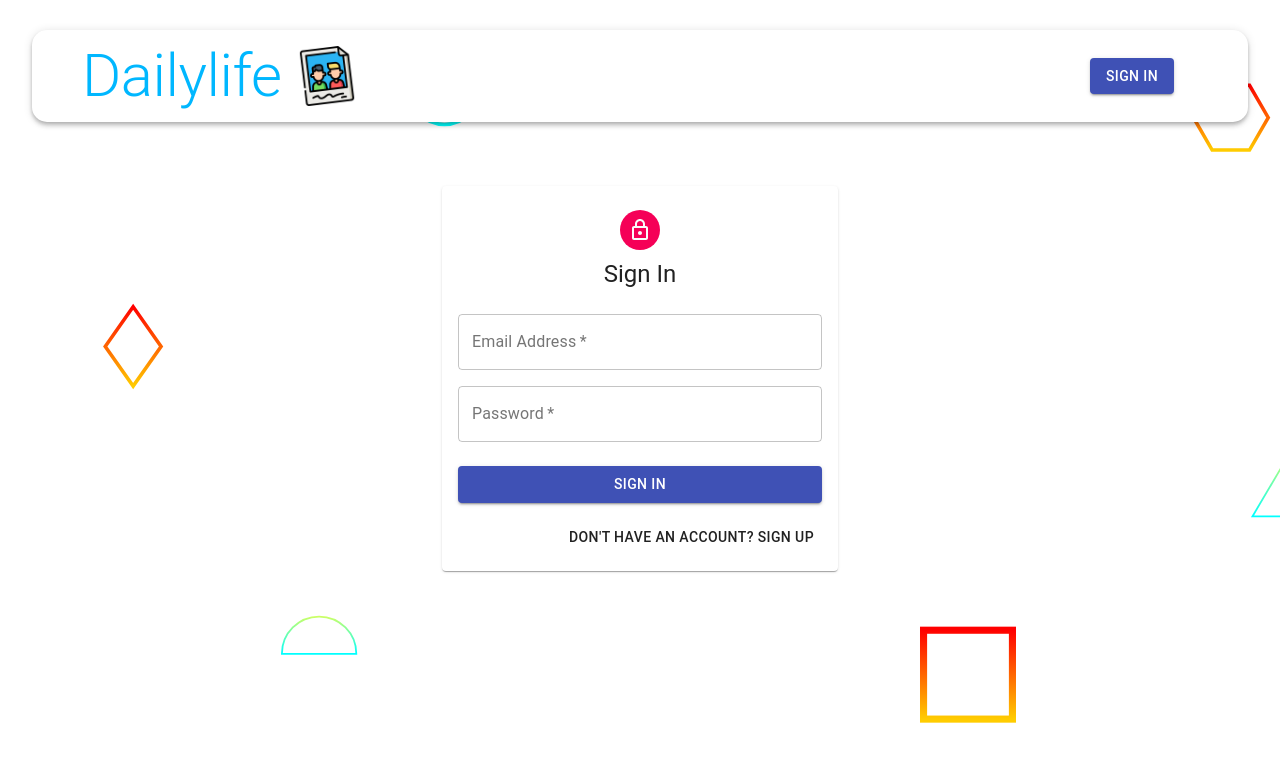
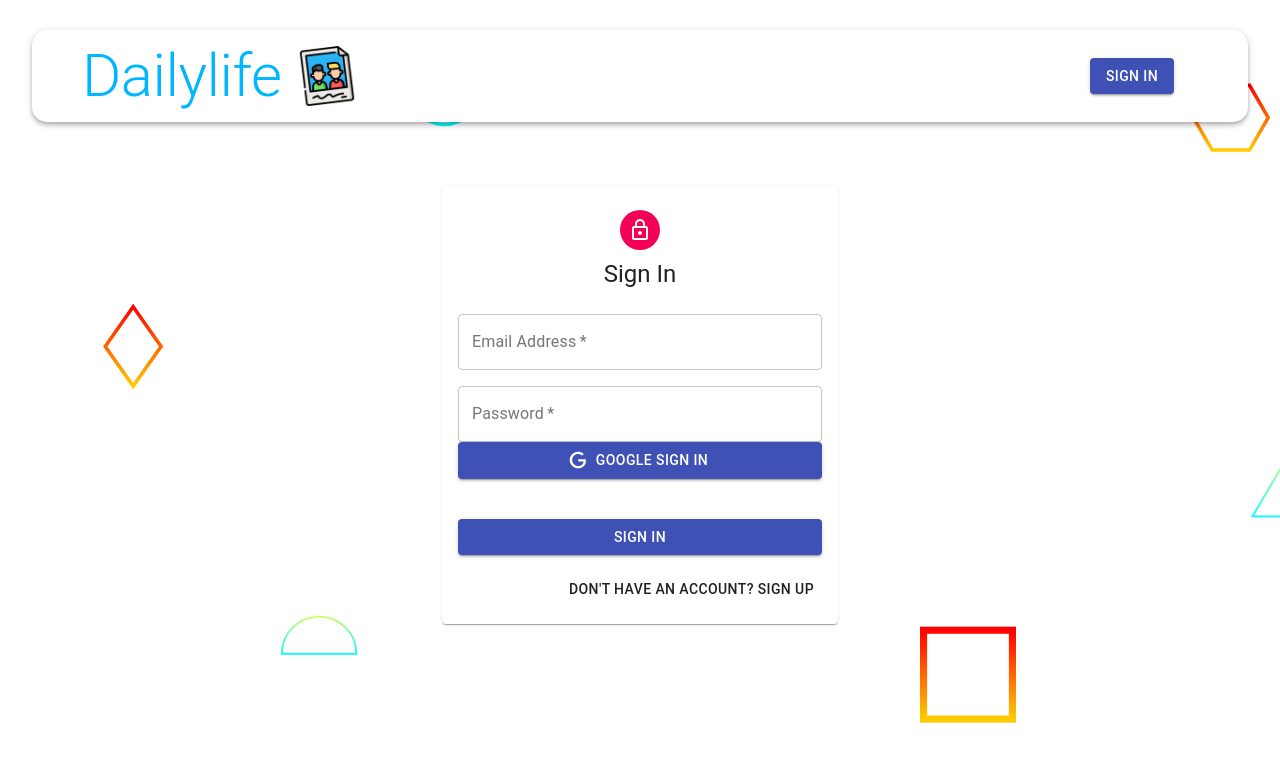
Before and after one commit to roangira99/dailylife_project, a React (Create React App) app in the folder client/: page /auth in a window 1280 px wide. Shown: the top 762 px of the page. Built offline with nearby package versions, Linux system fonts and the light colour scheme.

Commit message:
Google OAuth initial implementation

```diff
--- a/client/src/components/Auth/Auth.js
+++ b/client/src/components/Auth/Auth.js
@@ -1,5 +1,8 @@
 import React, { useState } from 'react';
 import { Avatar, Button, Paper, Grid, Typography, Container, TextField } from '@material-ui/core';
+import { GoogleLogin } from 'react-google-login';
+
+import Icon from './icon';
 import LockOutlinedIcon from '@material-ui/icons/LockOutlined';
 import useStyles from './styles';
 import Input from './Input';
@@ -44,6 +47,13 @@
                         <Input name="password" label="Password" handleChange={handleChange} type ={showPassword ? "text" : "passowrd"} handleShowPassword={handleShowPassword}/>
                         { isSignup && <Input name="confirmPassword" label="Repeat Password" handleChange={handleChange} type="passoword"/> }
                 </Grid>
+                <GoogleLogin
+                    clientId='GOOGLE ID'
+                    render={(renderProps) => (
+                        <Button className={classes.googleButton} color='primary' fullWidth onClick={renderProps.onClick} disabled={renderProps.disable} startIcon={<Icon />} variant ="contained">
+                                Google Sign In
+                            </Button>
+                    )} />
                 <Button type="submit" fullWidth variant="contained" color="primary" className={classes.submit}>
                   {isSignup ? 'Sign Up' : 'Sign In'}
                 </Button>
--- /dev/null
+++ b/client/src/components/Auth/icon.js
@@ -0,0 +1,12 @@
+import React from 'react';
+
+const icon = () => (
+    <svg style={{ width: '20px', height: '20px' }} viewBox="0 0 24 24">
+      <path
+        fill="currentColor"
+        d="M21.35,11.1H12.18V13.83H18.69C18.36,17.64 15.19,19.27 12.19,19.27C8.36,19.27 5,16.25 5,12C5,7.9 8.2,4.73 12.2,4.73C15.29,4.73 17.1,6.7 17.1,6.7L19,4.72C19,4.72 16.56,2 12.1,2C6.42,2 2.03,6.8 2.03,12C2.03,17.05 6.16,22 12.25,22C17.6,22 21.5,18.33 21.5,12.91C21.5,11.76 21.35,11.1 21.35,11.1V11.1Z"
+      />
+    </svg>
+  );
+
+  export default icon;
```
